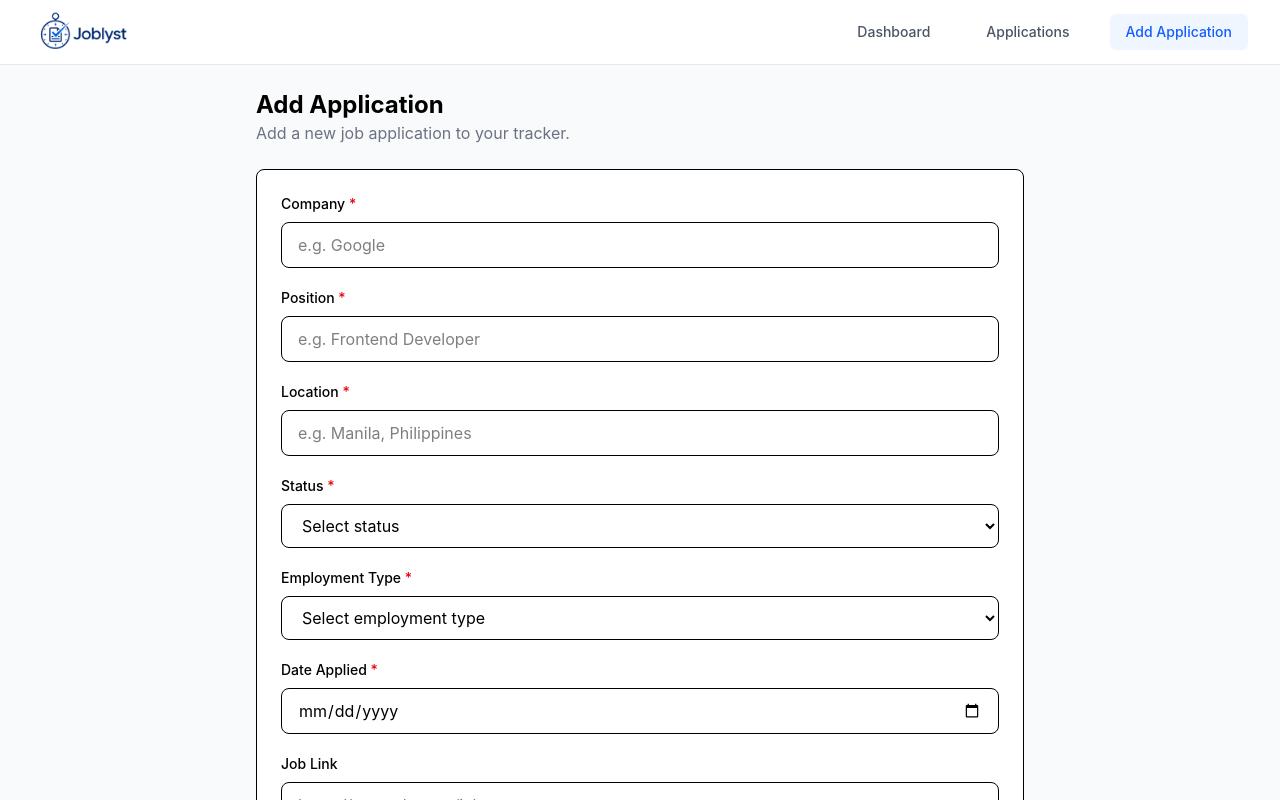
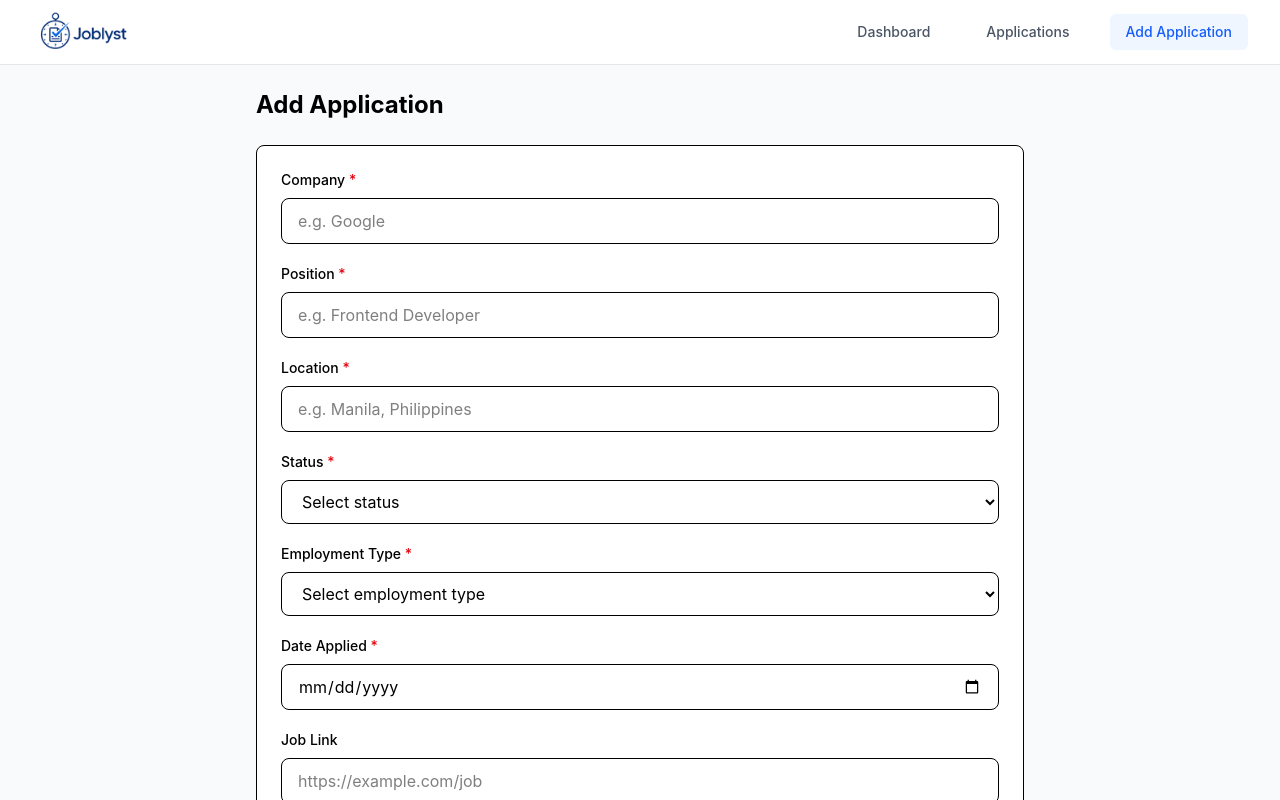
Before and after one commit to pogadoronald-ctrl/Job-Application-Tracker, a React (Vite) app: page /applications/add in a window 1280 px wide. Shown: the top 800 px of the page. Built offline with nearby package versions, Linux system fonts and the light colour scheme.

Commit message:
Removed page description

```diff
--- a/src/pages/AddApplication.tsx
+++ b/src/pages/AddApplication.tsx
@@ -5,9 +5,6 @@ export default function AddApplication() {
         <div className="mx-auto max-w-3xl space-y-6">
         <div>
             <h1 className="text-2xl font-bold">Add Application</h1>
-            <p className="text-gray-500">
-            Add a new job application to your tracker.
-            </p>
         </div>
 
         <div className="rounded-lg border bg-white p-6">
```
